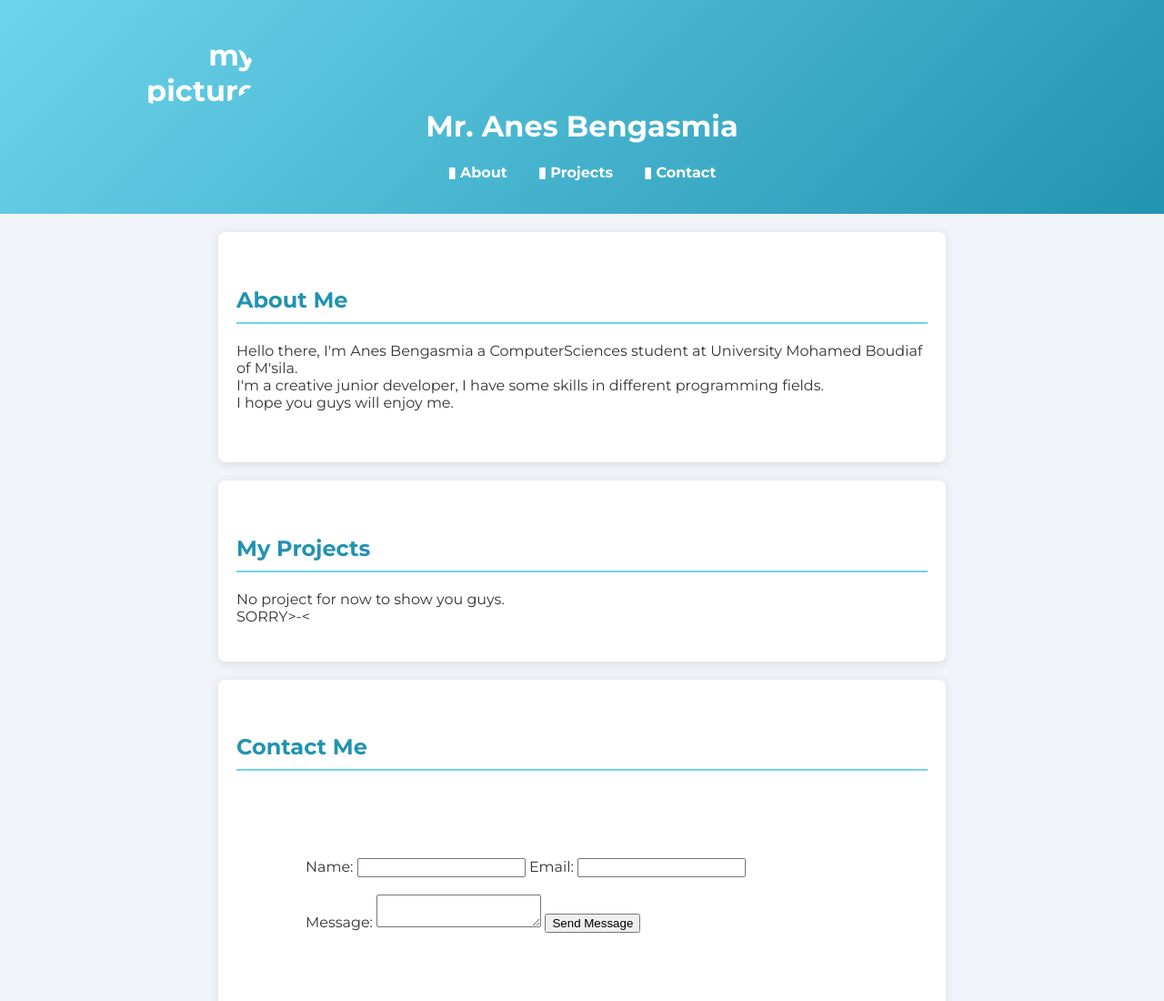
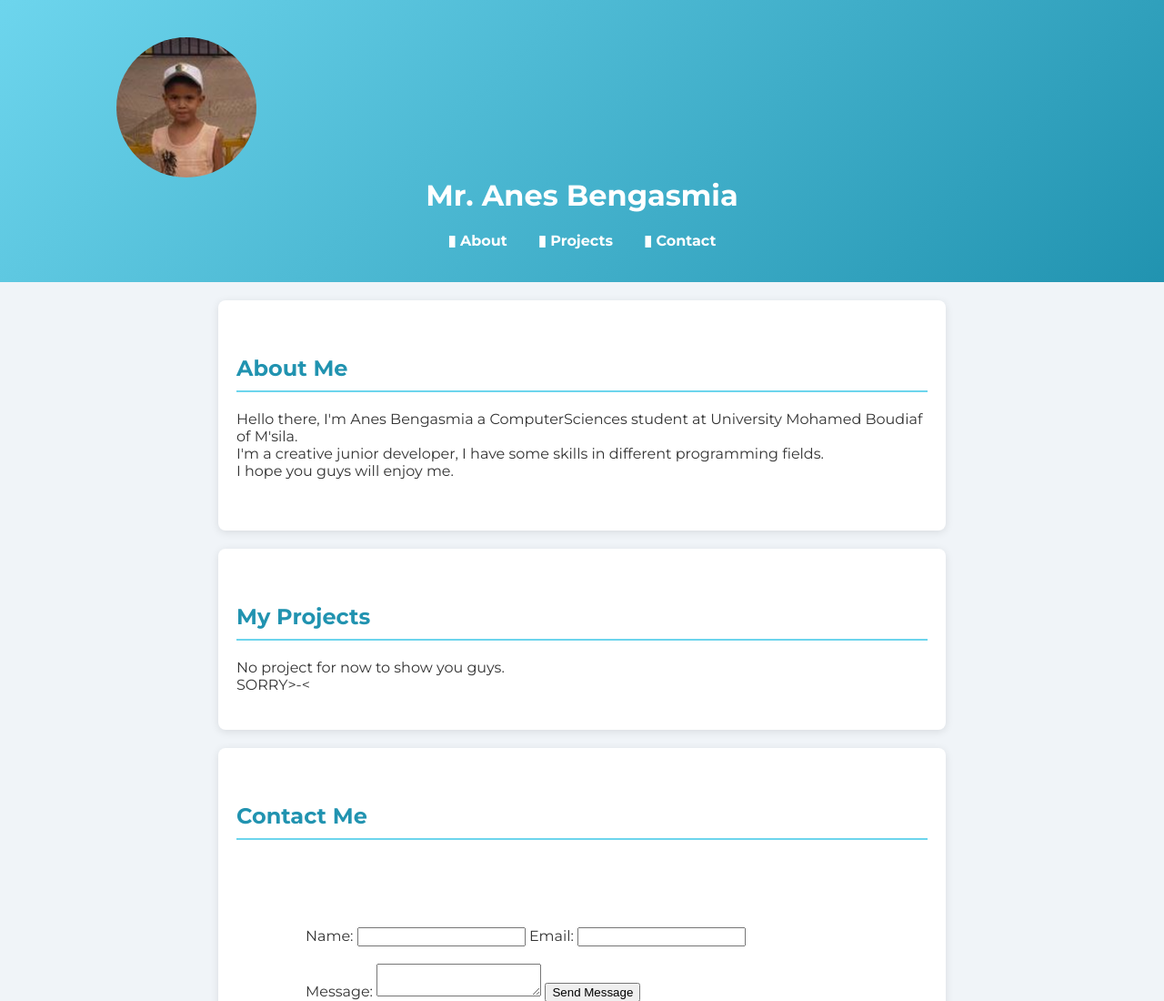
Before and after one commit to Guts-BSM/anes_bengasmia.github.io, a plain HTML site: page index.html in a window 1280 px wide. Shown: the top 1100 px of the page at 91% size. Drawn offline with Linux system fonts and the light colour scheme.

Commit message:
Update index.html

```diff
--- a/index.html
+++ b/index.html
@@ -9,7 +9,7 @@
 </head>
 <body>
     <header>
-        <h1><img src="/design/imgs/photo_2024-11-06_15-17-33.jpg" alt="my picture" class="mypic">Mr. Anes Bengasmia</h1>
+        <h1><img src="photo_2024-11-06_15-17-33.jpg" alt="my picture" class="mypic">Mr. Anes Bengasmia</h1>
         <nav>
             <ul>
                 <li><a href="#about"> &marker; About</a></li>
```
